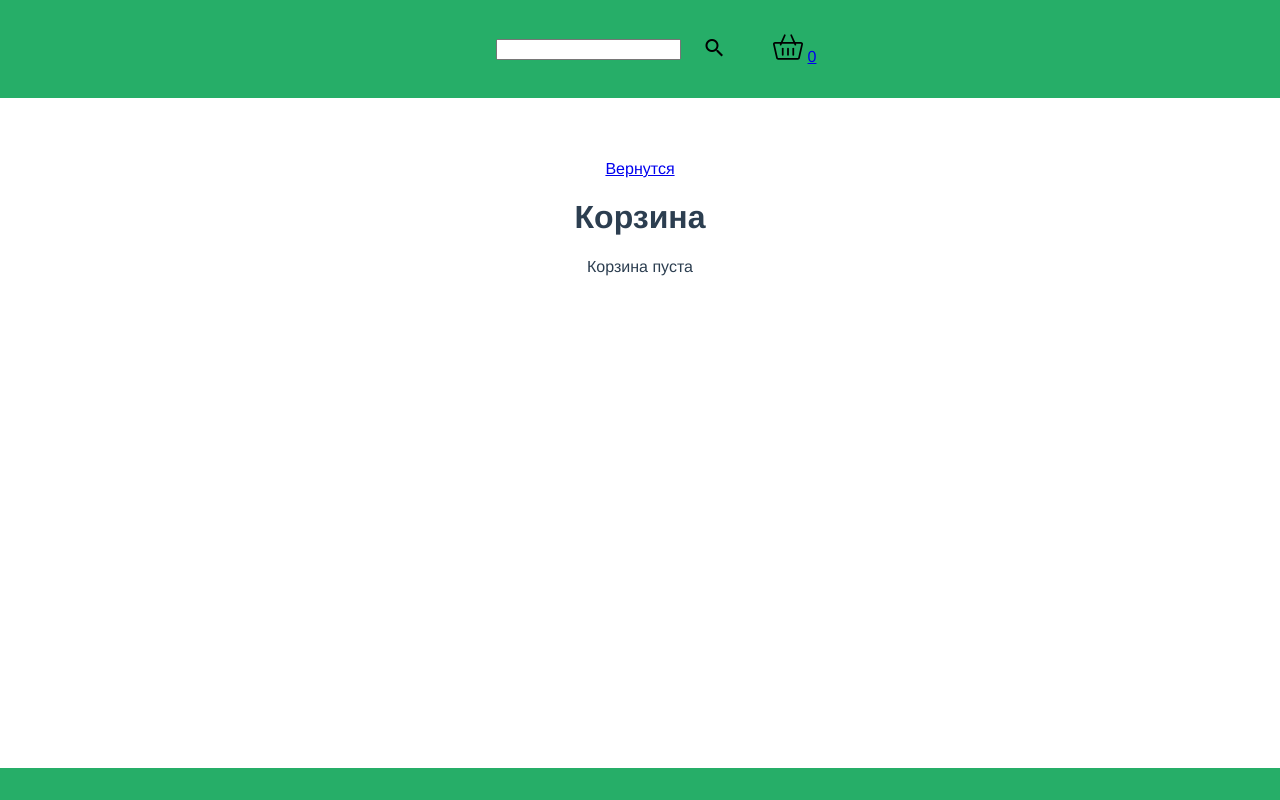
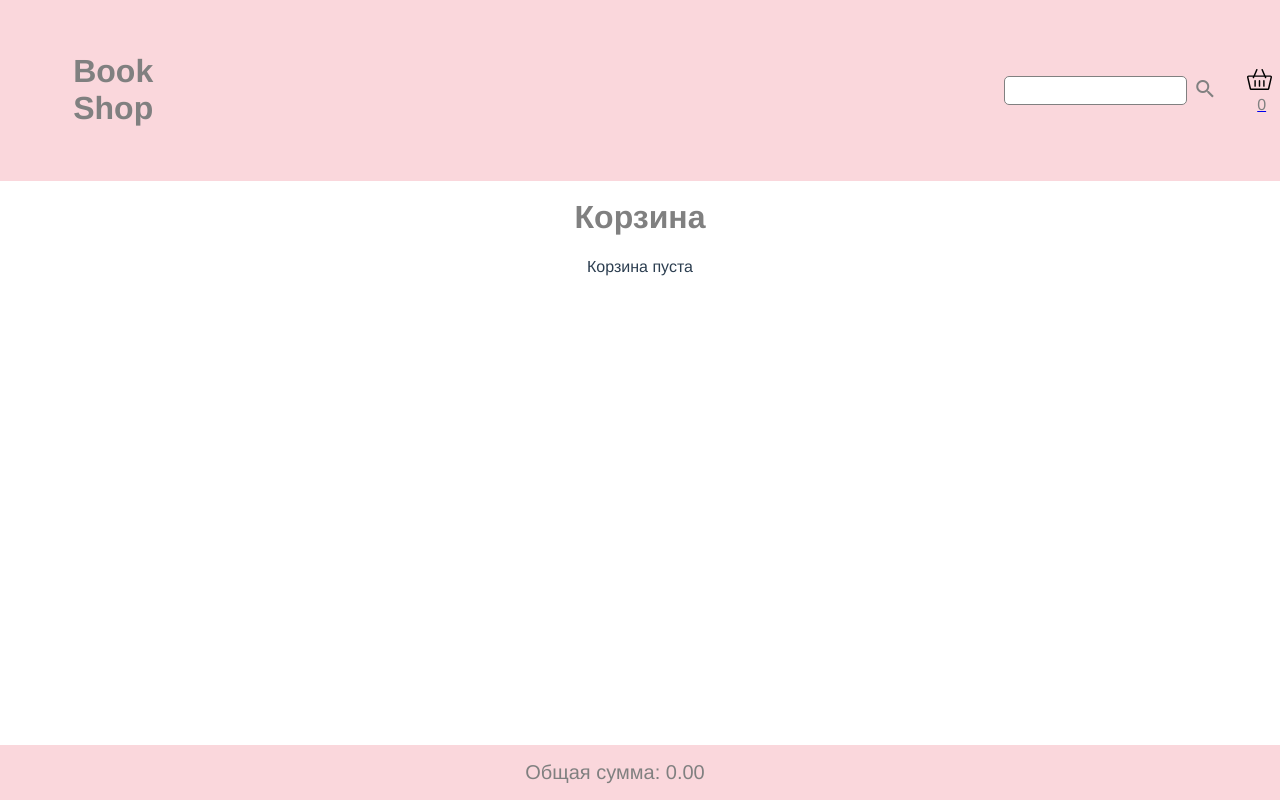
Before and after one commit to veronikagovoruha/HW, a Vue app: page /#/cart in a window 1280 px wide. Built offline with nearby package versions, Linux system fonts and the light colour scheme.

Commit message:
style improvement

```diff
--- a/src/components/cart/Cart.vue
+++ b/src/components/cart/Cart.vue
@@ -5,10 +5,10 @@
             :messages="messages"
     />
 
-    <router-link :to="{name: 'catalog'}">
+    <router-link class="cart-link" :to="{name: 'catalog'}">
       <div class="cart__link_to_cart">Вернутся</div>
     </router-link>
-    <h1>Корзина</h1>
+    <h1 class="cart-title">Корзина</h1>
     <p v-if="!cart_data.length">Корзина пуста</p>
     <CartItem
         v-for="(item, index) in cart_data"
@@ -19,7 +19,10 @@
         @decrement="decrement(index)"
     />
     <div class="cart__total">
-      <button v-if="cart_data.length" @click="order()">Заказать</button>
+      <label class="cart__total-sum">Общая сумма: {{this.toFix(cartTotalCost)}}</label>
+      <router-link :to="{name: 'catalog', params: {ordered: `Ваш заказ на сумму ${this.toFix(cartTotalCost)} успешно оформлен`}}">
+        <button class="cart-btn" v-if="cart_data.length">Заказать</button>
+      </router-link>
     </div>
   </div>
 </template>
@@ -50,14 +53,10 @@
         'DELETE_FROM_CART',
         'INCREMENT_CART_ITEM',
         'DECREMENT_CART_ITEM',
-        'CLEANUP_CART',
       ]),
-      order() {
-        let timeStamp = Date.now().toLocaleString();
-        this.CLEANUP_CART();
-        this.messages.unshift(
-                {name: `Ваш заказ на сумму ${this.cartTotalCost} успешно оформлен`, icon: 'check_circle', id: timeStamp}
-        )
+      toFix(value) {
+        value = parseFloat(value);
+        return value.toFixed(2);
       },
       increment(index) {
         this.INCREMENT_CART_ITEM(index)
@@ -115,6 +114,39 @@
       font-size: 20px;
     }
 
+    .cart-link{
+      text-decoration: none;
+    }
+
+    .cart__total{
+      background: #fad7dc;
+    }
+
+    .cart-btn{
+      width: 80px;
+      height: 30px;
+      border-radius: 5px;
+      border: 1px solid gray;
+      background: #424141;
+      color:#fad7dc;
+    }
+
+    .cart__total-sum{
+      color: gray;
+      margin-right: 50px;
+    }
+
+    .cart-title{
+      color: gray;
+    }
+
+    .cart__link_to_cart{
+      display: flex;
+      justify-content: flex-end;
+      margin-right: 20px;
+      color: #808080;
+    }
+
     .total__name {
       margin-right: $margin*2;
     }
--- a/src/components/cart/CartItem.vue
+++ b/src/components/cart/CartItem.vue
@@ -16,7 +16,7 @@
       </div>
 
     </div>
-    <button @click="deleteFromCart">Удалить</button>
+    <button class="cart-item__btn" @click="deleteFromCart">Удалить</button>
   </div>
 </template>
 
@@ -82,6 +82,15 @@ import formattedPrice from "../../filters/price-format";
       cursor: pointer;
     }
 
+    .cart-item__btn{
+      width: 80px;
+      height: 30px;
+      border-radius: 5px;
+      border: 1px solid gray;
+      background: #fad7dc;
+      color: #424141;
+    }
+
     .quantity__tools {
       user-select: none;
     }
--- a/src/components/catalog/BookItem.vue
+++ b/src/components/catalog/BookItem.vue
@@ -14,11 +14,11 @@
       <img class="book-item__image" :src="bookData.imageLinks.smallThumbnail" alt="img">
       <form>
         <p class="book-item__name">{{bookData.description | reduceString}}</p>
-        <input type="book-item__text" class="name" placeholder="Имя" v-model="nameValue">
-        <label class="book-item__nameError" v-if="!orderValidation.isNameValid">Введите корректное имя</label>
-        <input type="book-item__tel" class="tel" placeholder="+380978664455" v-model="phoneValue">
-        <label class="book-item__telError" v-if="!orderValidation.isPhoneValid">Введите корректный телефон</label>
-        <input type="book-item__email" class="email" placeholder="vvvttt@gmail.com" v-model="emailValue">
+        <input type="book-item__text" class="book-item__nameV" placeholder="Имя" v-model="nameValue"><br>
+        <label class="book-item__nameError" v-if="!orderValidation.isNameValid">Введите корректное имя</label><br>
+        <input type="book-item__tel" class="book-item__tel" placeholder="+380978664455" v-model="phoneValue"><br>
+        <label class="book-item__telError" v-if="!orderValidation.isPhoneValid">Введите корректный телефон</label><br>
+        <input type="book-item__email" class="book-item__email" placeholder="vvvttt@gmail.com" v-model="emailValue"><br>
         <label class="book-item__emailError" v-if="!orderValidation.isEmailValid">Введите корректную почту</label>
       </form>
     </v-popup>
@@ -29,7 +29,7 @@
     <p class="book-item__price">Год выпуска: {{bookData.publishedDate}}</p>
     <br>
     <button
-        class="book-item__add_to_cart_btn btn"
+        class="book-item__add_to_cart_btn "
         @click="showPopupInfo"
     >Заказать
     </button>
@@ -127,15 +127,35 @@
       width: 100px;
     }
     }
-  .book-item__name{
-    margin-bottom: 10px;
+
+  .book-item__add_to_cart_btn{
+    width: 80px;
+    height: 30px;
+    border-radius: 5px;
+    border: 1px solid gray;
+    background: #fad7dc;
+    color: #424141;
+  }
+  .book-item__nameV{
+    border-radius: 5px;
+    border: 1px solid grey;
+    height: 20px;
+    margin-bottom: 5px;
   }
   .book-item__tel{
-    margin-bottom: 10px;
+    border-radius: 5px;
+    border: 1px solid grey;
+    height: 20px;
+    margin-bottom: 5px;
   }
   .book-item__email{
-    margin-bottom: 10px;
+    border-radius: 5px;
+    border: 1px solid grey;
+    height: 20px;
+    margin-bottom: 5px;
   }
+
+
     .book-item__nameError{
       font-size: 11px;
       color: red;
--- a/src/components/catalog/Catalog.vue
+++ b/src/components/catalog/Catalog.vue
@@ -5,7 +5,7 @@
         :messages="messages"
     />
 
-    <h1>Каталог</h1>
+    <h1 class="catalog-title">Каталог</h1>
     <div class="catalog__list">
       <BookItem
           v-for="book in booksList"
@@ -28,7 +28,11 @@
       BookItem,
       Notification
     },
-    props: {},
+    props: {
+      ordered:{
+        type: String,
+      }
+    },
     data() {
       return {
         messages: [],
@@ -54,7 +58,8 @@
     },
     methods: {
       ...mapActions([
-        'ADD_TO_CART'
+        'ADD_TO_CART',
+        'CLEANUP_CART',
       ]),
       buildAuthors(authors){
         return authors ? authors.join(", ") : "";
@@ -71,6 +76,15 @@
                   )
                 })
       },
+    },
+    activated() {
+      console.log(this.ordered);
+      if (this.ordered){
+        this.CLEANUP_CART();
+        let timeStamp = Date.now().toLocaleString();
+        this.messages.unshift(
+                {name: this.ordered, icon: 'check_circle', id: timeStamp});
+      }
     },
     watch: {
     },
@@ -92,6 +106,10 @@
       right: 10px;
       padding: $padding*2;
     }
+  }
+
+  .catalog-title{
+    color: gray;
   }
 
   .filters {
--- a/src/components/layouts/Header.vue
+++ b/src/components/layouts/Header.vue
@@ -1,7 +1,10 @@
 <template>
   <div class='header'>
     <div class="search-field">
+      <h1 class="header-title">Book Shop</h1>
       <input
+              class="header-input"
+          v-on:keyup.enter="search(searchValue)"
           type="text"
           v-model="searchValue"
       >
@@ -56,24 +59,36 @@
     display: flex;
     justify-content: center;
     align-items: center;
-    background: $green-bg;
+    background: #fad7dc;
     padding: 16px;
     position: fixed;
     width: 100%;
     top: 0;
     left: 0;
 
+    .header-input{
+      height: 25px;
+      border-radius: 5px;
+      border: 1px solid gray;
+    }
+
+    .header-title{
+      margin-right: 810px;
+      color: gray;
+    }
     img {
       width: 50px;
     }
 
     .header__link_to_cart{
-      padding-left: 40px;
+      padding-left: 20px;
+      color: gray;
     }
 
     .header__link_to_cart-image{
-      height: 30px;
-      width: 30px;
+      height: 25px;
+      width: 25px;
+      color: gray;
       padding-right: 5px;
     }
 
@@ -86,9 +101,9 @@
     }
 
     .search_btn {
-      margin-left: 16px;
       background: transparent;
       border: none;
+      color: gray;
     }
   }
 </style>
--- a/src/components/notifications/Notification.vue
+++ b/src/components/notifications/Notification.vue
@@ -73,7 +73,7 @@
 <style lang="scss">
   .v-notification {
     position: fixed;
-    top: 80px;
+    top: 90px;
     right: 16px;
     z-index: 10;
     &__messages_list {
@@ -89,7 +89,7 @@
       align-items: center;
       height: 50px;
       margin-bottom: 16px;
-      background: green;
+      background: grey;
       &.error {
         background: red;
       }
@@ -97,7 +97,7 @@
         background: orange;
       }
       &.check_circle {
-        background: green;
+        background: grey;
       }
     }
     .content {
--- a/src/components/popup/v-popup.vue
+++ b/src/components/popup/v-popup.vue
@@ -16,7 +16,6 @@
         <slot></slot>
       </div>
       <div class="popup__footer">
-        <button class="close_modal" @click="closePopup">Закрыть</button>
         <button
             class="submit_btn"
             @click="rightBtnAction"
@@ -111,14 +110,13 @@
       align-items: center;
     }
     .submit_btn {
+      margin-top: 20px;
+      margin-left: 130px;
       padding: 8px;
-      color: #ffffff;
-      background: #26ae68;
-    }
-    .close_modal {
-      padding: 8px;
-      color: #ffffff;
-      background: red;
+      border: 1px solid gray;
+      border-radius: 5px;
+      color: gray;
+      background: #fad7dc;
     }
   }
 </style>
--- a/src/router/router.js
+++ b/src/router/router.js
@@ -17,7 +17,8 @@ let router = new Router({
     {
       path: '/catalog',
       name: 'catalog',
-      component: vCatalog
+      component: vCatalog,
+      props: true
     },
     {
       path: '/cart',
```
